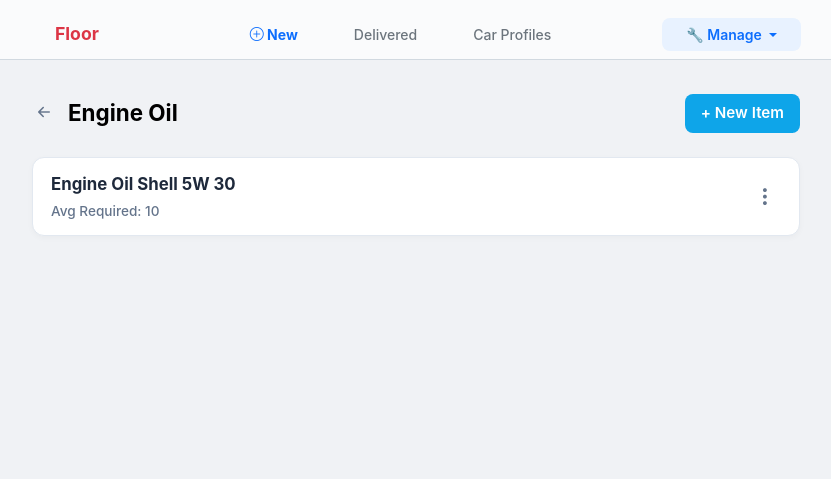
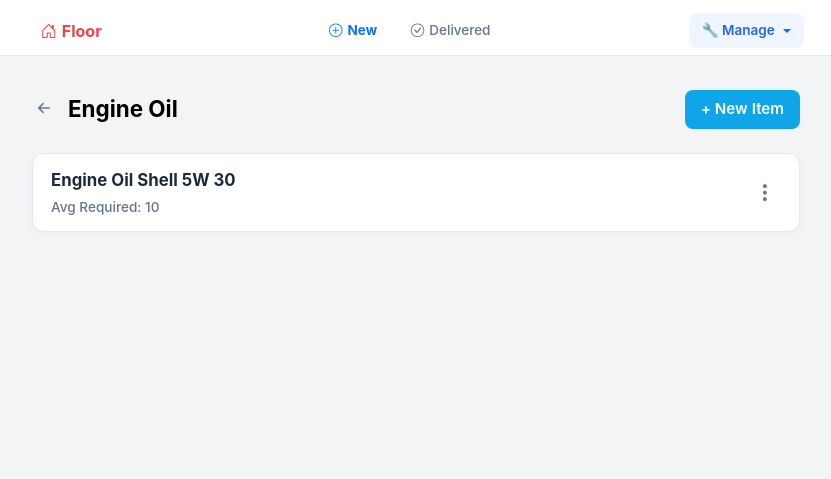
Before and after one commit to Irshaduu/formula-d-workshop, a Django app: page /inventory/category/1/ in a window 1280 px wide. Shown: the top 479 px of the page, without its empty margins (224-1055 px from the left). Run offline with Django 5.2, Linux system fonts and the light colour scheme; a user stored in the database is signed in; data comes from the database, SQL or seed files in the repository.

Commit message:
nav: unify top nav for all screens, move Car Profiles into Manage dropdown

```diff
--- a/workshop/templates/workshop/base.html
+++ b/workshop/templates/workshop/base.html
@@ -12,69 +12,107 @@
     <!-- Bootstrap Icons -->
     <link rel="stylesheet" href="https://cdn.jsdelivr.net/npm/bootstrap-icons@1.11.0/font/bootstrap-icons.css">
 
-    <!-- Custom CSS Support -->
+    <!-- Custom CSS -->
     {% load static %}
     {% load auth_extras %}
     <link rel="stylesheet" href="{% static 'css/style.css' %}?v=3">
 
     <style>
         /* ========================================== */
-        /* CSS VARIABLES FOR LIGHT/DARK MODE */
+        /* CSS VARIABLES — STRICT LIGHT MODE          */
         /* ========================================== */
         :root {
-            /* Light Mode Colors (Eye-Comfortable - Softer) */
-            --color-bg: #f0f2f5;
-            --color-card: #fafbfc;
-            --color-text: #2c3e50;
-            --color-text-muted: #6c757d;
-            --color-primary: #0d6efd;
-            --color-primary-light: #e8f2ff;
-            --color-border: #d1d9e0;
-            --color-border-light: #e4e9ee;
-            --color-hover: #f0f4f8;
-            --color-shadow: rgba(0, 0, 0, 0.08);
-        }
-
-        @media (prefers-color-scheme: dark) {
-            :root {
-                /* Dark Mode Colors (Eye-Comfortable) */
-                --color-bg: #1a1d23;
-                --color-card: #242830;
-                --color-text: #e4e6eb;
-                --color-text-muted: #9ca3af;
-                --color-primary: #5b9eff;
-                --color-primary-light: #1e3a5f;
-                --color-border: #3a3f4b;
-                --color-border-light: #2d3139;
-                --color-hover: #2d3139;
-                --color-shadow: rgba(0, 0, 0, 0.3);
-            }
+            --color-bg: #f3f4f6;
+            --color-card: #ffffff;
+            --color-text: #1e293b;
+            --color-text-muted: #64748b;
+            --color-primary: #2563eb;
+            --color-primary-light: #eff6ff;
+            --color-border: #e2e8f0;
+            --color-border-light: #f1f5f9;
+            --color-hover: #f8fafc;
+            --color-shadow: rgba(0, 0, 0, 0.04);
+            --color-success: #10b981;
+            --color-danger: #ef4444;
         }
 
         /* ========================================== */
-        /* CORE BASE STYLES */
+        /* CORE BASE STYLES                           */
         /* ========================================== */
         body {
             background-color: var(--color-bg);
             font-family: -apple-system, BlinkMacSystemFont, "Segoe UI", Roboto, "Helvetica Neue", Arial, sans-serif;
             color: var(--color-text);
-            padding-bottom: 200px;
-            /* Increased space for dropdowns and mobile keyboard */
+            padding-bottom: 80px;
         }
 
-        /* NAVBAR STYLES */
-
-        /* DESKTOP TOP BAR (Hidden on Mobile) */
+        /* ========================================== */
+        /* TOP NAV — All screen sizes                 */
+        /* ========================================== */
         .navbar-top {
             background-color: var(--color-card);
             border-bottom: 1px solid var(--color-border);
-            padding: 0.5rem 0;
-            height: 60px;
-            display: none;
-            /* Hidden by default */
+            padding: 0.4rem 0;
+            height: 56px;
+            display: flex; /* Always visible */
         }
 
-        /* MOBILE BOTTOM BAR (Fixed) */
+        /* Bottom nav hidden on all sizes */
+        .bottom-nav {
+            display: none !important;
+        }
+
+        .navbar-container {
+            width: 100%;
+            max-width: 800px;
+            margin: 0 auto;
+            display: flex;
+            justify-content: space-between;
+            align-items: center;
+            padding: 0 12px;
+        }
+
+        .nav-link-custom {
+            color: var(--color-text-muted);
+            font-weight: 500;
+            text-decoration: none;
+            padding: 0.45rem 0.8rem;
+            border-radius: 8px;
+            transition: background-color 0.2s;
+            font-size: 13.5px;
+            display: inline-flex;
+            align-items: center;
+            gap: 5px;
+            white-space: nowrap;
+        }
+
+        /* Compact on small mobile screens */
+        @media (max-width: 480px) {
+            .navbar-container {
+                padding: 0 4px;
+            }
+            .nav-link-custom {
+                padding: 0.4rem 0.45rem;
+                font-size: 12px;
+                gap: 3px;
+            }
+        }
+
+        .nav-link-custom:hover,
+        .nav-link-custom:focus {
+            background-color: var(--color-hover);
+            color: var(--color-primary);
+        }
+
+        .nav-link-custom.active {
+            color: var(--color-primary);
+            font-weight: 600;
+            background-color: var(--color-primary-light);
+        }
+
+        /* ========================================== */
+        /* MOBILE BOTTOM NAV                          */
+        /* ========================================== */
         .bottom-nav {
             position: fixed;
             bottom: 0;
@@ -112,7 +150,7 @@
             color: var(--color-primary);
         }
 
-        /* Big Center Button (New Job) */
+        /* Big Center Button */
         .center-btn {
             position: relative;
             top: -20px;
@@ -123,95 +161,29 @@
             color: var(--color-primary);
             background: var(--color-card);
             border-radius: 50%;
-            /* box-shadow: 0 4px 10px var(--color-shadow); */
         }
 
-        /* MEDIA QUERIES FOR NAV VISIBILITY */
-        @media (min-width: 769px) {
-            .navbar-top {
-                display: flex;
-                /* Show Top Bar on PC */
-            }
-
-            .bottom-nav {
-                display: none;
-                /* Hide Bottom Bar on PC */
-            }
-        }
-
-        @media (max-width: 768px) {
-            body {
-                padding-bottom: 80px;
-                /* Space for bottom bar */
-            }
-        }
-
-        .navbar-container {
-            width: 100%;
-            max-width: 800px;
-            margin: 0 auto;
-            display: flex;
-            justify-content: space-between;
-            align-items: center;
-            padding: 0 15px;
-        }
-
-        .nav-link-custom {
-            color: var(--color-text-muted);
-            font-weight: 500;
-            text-decoration: none;
-            padding: 0.5rem 1.0rem;
-            border-radius: 8px;
-            transition: background-color 0.2s;
-            font-size: 14px;
-        }
-
-        .nav-link-custom {
-            color: var(--color-text-muted);
-            font-weight: 500;
-            text-decoration: none;
-            padding: 0.5rem 1.5rem;
-            border-radius: 8px;
-            transition: background-color 0.2s;
-        }
-
-        .nav-link-custom:hover,
-        .nav-link-custom:focus {
-            background-color: var(--color-hover);
-            color: var(--color-primary);
-        }
-
-        .nav-link-custom.active {
-            color: var(--color-primary);
-            font-weight: 600;
-            background-color: var(--color-primary-light);
-        }
-
-        /* STUDY DROPDOWN */
+        /* ========================================== */
+        /* DROPDOWNS                                  */
+        /* ========================================== */
         .dropdown-menu-custom {
             border: none;
-            box-shadow: 0 4px 12px var(--color-shadow);
+            box-shadow: 0 4px 20px rgba(0,0,0,0.12);
             border-radius: 12px;
             margin-top: 10px;
             background-color: var(--color-card);
         }
 
-        /* Compact dropdown for action menus */
         .dropdown-menu {
             min-width: 120px;
-            /* Narrower dropdown */
             background-color: var(--color-card);
-            /* Match theme */
             border: 1px solid var(--color-border);
         }
 
         .dropdown-item {
             padding: 6px 12px;
-            /* Even more compact */
             font-size: 0.85rem;
-            /* Smaller text */
             color: var(--color-text);
-            /* Default text color */
         }
 
         .dropdown-item:hover,
@@ -219,10 +191,8 @@
             background-color: var(--color-hover);
         }
 
-        /* Keep success color for Delivered button */
         .dropdown-item.text-success {
             color: #198754 !important;
-            /* Bootstrap green */
         }
 
         .dropdown-header {
@@ -232,14 +202,15 @@
         .dropdown-divider {
             border-color: var(--color-border-light);
             margin: 0.2rem 0;
-            /* Tighter spacing */
         }
 
-        /* CONTENT WRAPPER */
+        /* ========================================== */
+        /* CONTENT WRAPPER                            */
+        /* ========================================== */
         .main-content {
             padding: 1.5rem 1rem;
             max-width: 800px;
-            margin: 60px auto 0;
+            margin: 56px auto 0; /* Always offset for top nav */
         }
     </style>
 
@@ -253,14 +224,15 @@
     <!-- ============================================== -->
     <nav class="navbar fixed-top navbar-top">
         <div class="navbar-container">
-            <!-- Left: Logo -->
+            <!-- Left: Floor / Home -->
             <a class="navbar-brand d-flex align-items-center gap-2" href="{% url 'home' %}" style="text-decoration: none;">
-                <span class="nav-link-custom fw-bold" style="font-size: 1.1rem; color: {% if request.user|has_group:'Owner' or request.user.is_superuser %}#dc3545{% elif request.user|has_group:'Office' %}#ffc107{% else %}#ffffff{% endif %} !important; font-style: normal;">
-                    {% if '/jobcards/live-report/' in request.path %}<i class="bi bi-chevron-left me-1"></i>{% endif %}Floor
+                <span class="nav-link-custom fw-bold" style="font-size: 1.0rem; color: {% if request.user|has_group:'Owner' or request.user.is_superuser %}var(--color-danger){% elif request.user|has_group:'Office' %}#d97706{% else %}var(--color-text){% endif %} !important;">
+                    {% if '/jobcards/live-report/' in request.path %}<i class="bi bi-chevron-left me-1"></i>{% endif %}
+                    <i class="bi bi-house-door"></i> Floor
                 </span>
             </a>
 
-            <!-- Center: Links -->
+            <!-- Center: Main Links -->
             <div class="d-flex gap-2">
                 {% if user.is_authenticated %}
                 <a class="nav-link-custom text-primary fw-bold" href="{% url 'jobcard_create' %}">
@@ -269,19 +241,18 @@
 
                 {% if request.user|has_group:"Office" or request.user|has_group:"Owner" or request.user.is_superuser %}
                 <a class="nav-link-custom {% if 'delivered' in request.path %}active{% endif %}"
-                    href="{% url 'delivered_list' %}">Delivered</a>
-                <a class="nav-link-custom {% if 'car-profiles' in request.path %}active{% endif %}"
-                    href="{% url 'car_profile_list' %}">Car Profiles</a>
+                    href="{% url 'delivered_list' %}">
+                    <i class="bi bi-check-circle"></i> Delivered
+                </a>
                 {% endif %}
                 {% else %}
-                <!-- Login prompt for unauthenticated users -->
                 <a href="{% url 'login' %}" class="btn btn-primary btn-sm">
                     <i class="bi bi-lock"></i> Login
                 </a>
                 {% endif %}
             </div>
 
-            <!-- Right: Inventory Link (Floor only - visible in main nav) -->
+            <!-- Right: Inventory (Floor only) -->
             {% if request.user|has_group:"Floor" and not request.user|has_group:"Office" and not request.user|has_group:"Owner" and not request.user.is_superuser %}
             <a class="nav-link-custom {% if 'inventory' in request.path %}active{% endif %} me-2"
                 href="{% url 'inventory_restock' %}">
@@ -289,35 +260,21 @@
             </a>
             {% endif %}
 
-            <!-- Right: Manage/Master Lists Dropdown -->
+            <!-- Right: Manage Dropdown -->
             {% if request.user|has_group:"Owner" or request.user|has_group:"Office" or request.user.is_superuser %}
             <div class="dropdown">
-                <a class="nav-link-custom dropdown-toggle {% if 'inventory' in request.path or 'master-lists' in request.path or 'brand' in request.path or 'spare' in request.path or 'concern' in request.path or 'jobcards' in request.path and 'live-report' not in request.path and 'create' not in request.path %}active{% endif %}"
+                <a class="nav-link-custom dropdown-toggle {% if 'inventory' in request.path or 'master-lists' in request.path or 'brand' in request.path or 'spare' in request.path or 'concern' in request.path or 'car-profiles' in request.path or 'jobcards' in request.path and 'live-report' not in request.path and 'create' not in request.path %}active{% endif %}"
                     href="#" role="button" data-bs-toggle="dropdown" aria-expanded="false">
                     🔧 Manage
                 </a>
                 <ul class="dropdown-menu dropdown-menu-end dropdown-menu-custom">
-                    <li>
-                        <a class="dropdown-item fw-bold" href="{% url 'inventory_restock' %}">
-                            <i class="bi bi-box-seam"></i> Inventory
-                        </a>
-                    </li>
+                    <li><a class="dropdown-item fw-bold {% if 'car-profiles' in request.path %}text-primary{% endif %}" href="{% url 'car_profile_list' %}"><i class="bi bi-clock-history"></i> Car Profiles</a></li>
                     <li><hr class="dropdown-divider"></li>
-                    <li>
-                        <a class="dropdown-item fw-bold" href="{% url 'master_lists_home' %}">
-                            <i class="bi bi-collection"></i> Master Lists
-                        </a>
-                    </li>
-                    <li>
-                        <a class="dropdown-item fw-bold text-info" href="{% url 'jobcard_list' %}">
-                            <i class="bi bi-card-list"></i> All Job-cards
-                        </a>
-                    </li>
-                    <li>
-                        <a class="dropdown-item fw-bold text-danger" href="{% url 'pending_payments_list' %}">
-                            <i class="bi bi-exclamation-octagon"></i> Pending Payments
-                        </a>
-                    </li>
+                    <li><a class="dropdown-item fw-bold" href="{% url 'inventory_restock' %}"><i class="bi bi-box-seam"></i> Inventory</a></li>
+                    <li><hr class="dropdown-divider"></li>
+                    <li><a class="dropdown-item fw-bold" href="{% url 'master_lists_home' %}"><i class="bi bi-collection"></i> Master Lists</a></li>
+                    <li><a class="dropdown-item fw-bold text-info" href="{% url 'jobcard_list' %}"><i class="bi bi-card-list"></i> All Job-cards</a></li>
+                    <li><a class="dropdown-item fw-bold text-danger" href="{% url 'pending_payments_list' %}"><i class="bi bi-exclamation-octagon"></i> Pending Payments</a></li>
                     {% if request.user|has_group:"Owner" or request.user.is_superuser %}
                     <li><hr class="dropdown-divider"></li>
                     <li><a class="dropdown-item fw-bold text-primary" href="{% url 'manage_dashboard' %}"><i class="bi bi-people"></i> Manage Accounts</a></li>
@@ -337,32 +294,30 @@
     </nav>
 
     <!-- ============================================== -->
-    <!-- MOBILE BOTTOM NAVIGATION (App View)          -->
+    <!-- MOBILE BOTTOM NAVIGATION                     -->
     <!-- ============================================== -->
     <nav class="bottom-nav">
-        <!-- 1. Home -->
+        <!-- Home -->
         <a href="{% url 'home' %}" class="nav-item {% if request.path == '/' %}active{% endif %}">
-            <i class="bi {% if request.path == '/' %}bi-house-door-fill{% else %}bi-house-door{% endif %}"></i>
-            <span>Home</span>
+            <i class="bi {% if request.path == '/' %}bi-house-door-fill{% else %}bi-house-door{% endif %}"
+               style="color: {% if request.user|has_group:'Owner' or request.user.is_superuser %}var(--color-danger){% elif request.user|has_group:'Office' %}#d97706{% endif %};"></i>
+            <span>Floor</span>
         </a>
 
-
-        <!-- 3. NEW (Center Button) -->
+        <!-- New Job (Center Big Button) -->
         <a href="{% url 'jobcard_create' %}" class="nav-item center-btn">
             <i class="bi bi-plus-circle-fill"></i>
         </a>
 
-        <!-- 4. History (Car Profiles) - Office/Owner -->
+        <!-- Car Profiles (Office/Owner) -->
         {% if request.user|has_group:"Office" or request.user|has_group:"Owner" or request.user.is_superuser %}
-        <a href="{% url 'car_profile_list' %}"
-            class="nav-item {% if 'car-profiles' in request.path %}active{% endif %}">
-            <i
-                class="bi {% if 'car-profiles' in request.path %}bi-clock-history{% else %}bi-clock-history{% endif %}"></i>
+        <a href="{% url 'car_profile_list' %}" class="nav-item {% if 'car-profiles' in request.path %}active{% endif %}">
+            <i class="bi bi-clock-history"></i>
             <span>History</span>
         </a>
         {% endif %}
 
-        <!-- 5. Menu (Dropup) -->
+        <!-- Menu Dropup -->
         <div class="nav-item dropup">
             <a href="#" class="nav-item" data-bs-toggle="dropdown" aria-expanded="false">
                 <i class="bi bi-list"></i>
@@ -370,21 +325,13 @@
             </a>
             <ul class="dropdown-menu dropdown-menu-end dropdown-menu-custom mb-2">
                 {% if request.user|has_group:"Office" or request.user|has_group:"Owner" or request.user.is_superuser %}
-                <li><a class="dropdown-item" href="{% url 'jobcard_list' %}"><i class="bi bi-card-list"></i>
-                        All Job-cards</a></li>
-                <li><a class="dropdown-item" href="{% url 'delivered_list' %}"><i class="bi bi-check-circle"></i>
-                        Delivered Jobs</a></li>
-                <li><a class="dropdown-item text-danger" href="{% url 'pending_payments_list' %}"><i
-                            class="bi bi-exclamation-octagon"></i>
-                        Pending Payments</a></li>
+                <li><a class="dropdown-item" href="{% url 'jobcard_list' %}"><i class="bi bi-card-list"></i> All Job-cards</a></li>
+                <li><a class="dropdown-item" href="{% url 'delivered_list' %}"><i class="bi bi-check-circle"></i> Delivered Jobs</a></li>
+                <li><a class="dropdown-item text-danger" href="{% url 'pending_payments_list' %}"><i class="bi bi-exclamation-octagon"></i> Pending Payments</a></li>
                 {% if request.user|has_group:"Owner" or request.user.is_superuser %}
-                <li><a class="dropdown-item text-muted" href="{% url 'trash_list' %}"><i
-                            class="bi bi-trash3"></i>
-                        Trash / Soft-Deleted</a></li>
+                <li><a class="dropdown-item text-muted" href="{% url 'trash_list' %}"><i class="bi bi-trash3"></i> Trash</a></li>
                 {% endif %}
-                <li>
-                    <hr class="dropdown-divider">
-                </li>
+                <li><hr class="dropdown-divider"></li>
                 {% endif %}
 
                 {% if request.user|has_group:"Owner" or request.user|has_group:"Office" or request.user|has_group:"Floor" or request.user.is_superuser %}
@@ -392,14 +339,16 @@
                 {% endif %}
 
                 {% if request.user|has_group:"Owner" or request.user|has_group:"Office" or request.user.is_superuser %}
-                <li><a class="dropdown-item fw-bold text-primary" href="{% url 'master_lists_home' %}"><i
-                            class="bi bi-hdd-stack"></i>
-                        Master Lists</a></li>
+                <li><a class="dropdown-item fw-bold text-primary" href="{% url 'master_lists_home' %}"><i class="bi bi-hdd-stack"></i> Master Lists</a></li>
+                <li><hr class="dropdown-divider"></li>
+                {% endif %}
+
+                {% if user.is_authenticated %}
                 <li>
-                    <hr class="dropdown-divider">
+                    <a class="dropdown-item fw-bold" href="#" data-bs-toggle="modal" data-bs-target="#accountProfileModal">
+                        👤 {% if request.user.is_superuser or request.user|has_group:"Owner" %}Admin Account{% elif request.user|has_group:"Office" %}Office Account{% else %}Floor Account{% endif %}
+                    </a>
                 </li>
-                {% endif %}
-                {% if user.is_authenticated %}
                 <li>
                     <form method="post" action="{% url 'logout' %}" class="d-inline">
                         {% csrf_token %}
@@ -407,9 +356,7 @@
                     </form>
                 </li>
                 {% else %}
-                <li>
-                    <a class="dropdown-item text-primary" href="{% url 'login' %}">🔒 Login</a>
-                </li>
+                <li><a class="dropdown-item text-primary" href="{% url 'login' %}">🔒 Login</a></li>
                 {% endif %}
             </ul>
         </div>
@@ -431,7 +378,6 @@
     <div class="modal-dialog modal-dialog-centered" style="max-width: 320px;">
         <div class="modal-content border-0 shadow-lg" style="border-radius: 20px;">
             <div class="modal-body text-center p-4">
-                <!-- Close -->
                 <button type="button" class="btn-close position-absolute" style="top: 16px; right: 16px;" data-bs-dismiss="modal"></button>
 
                 <!-- Avatar -->
@@ -447,7 +393,7 @@
                     </span>
                 </div>
 
-                <!-- Username -->
+                <!-- Name & Username -->
                 <h5 class="fw-bold mt-2 mb-0">{{ request.user.get_full_name|default:request.user.username }}</h5>
                 <p class="text-muted small mb-3">@{{ request.user.username }}</p>
 
@@ -465,5 +411,4 @@
 {% endif %}
 
 </body>
-
 </html>
```
